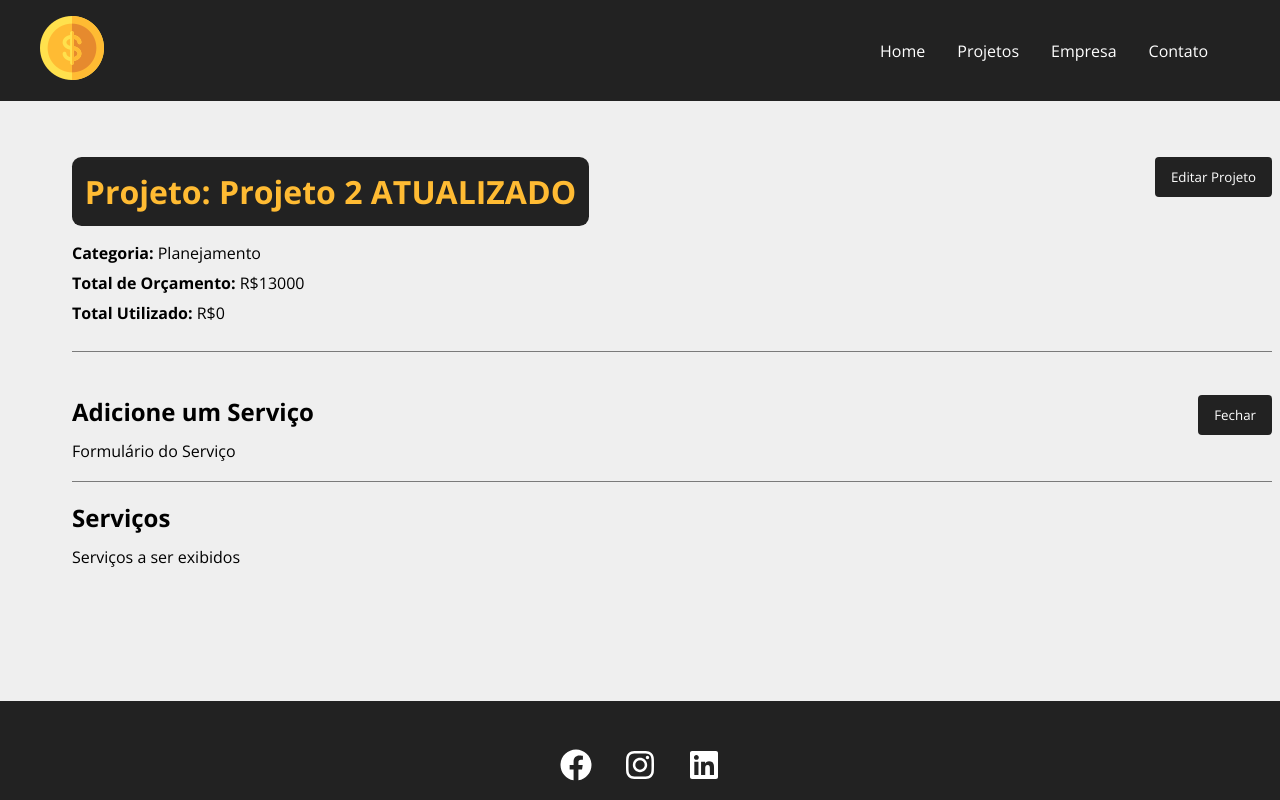
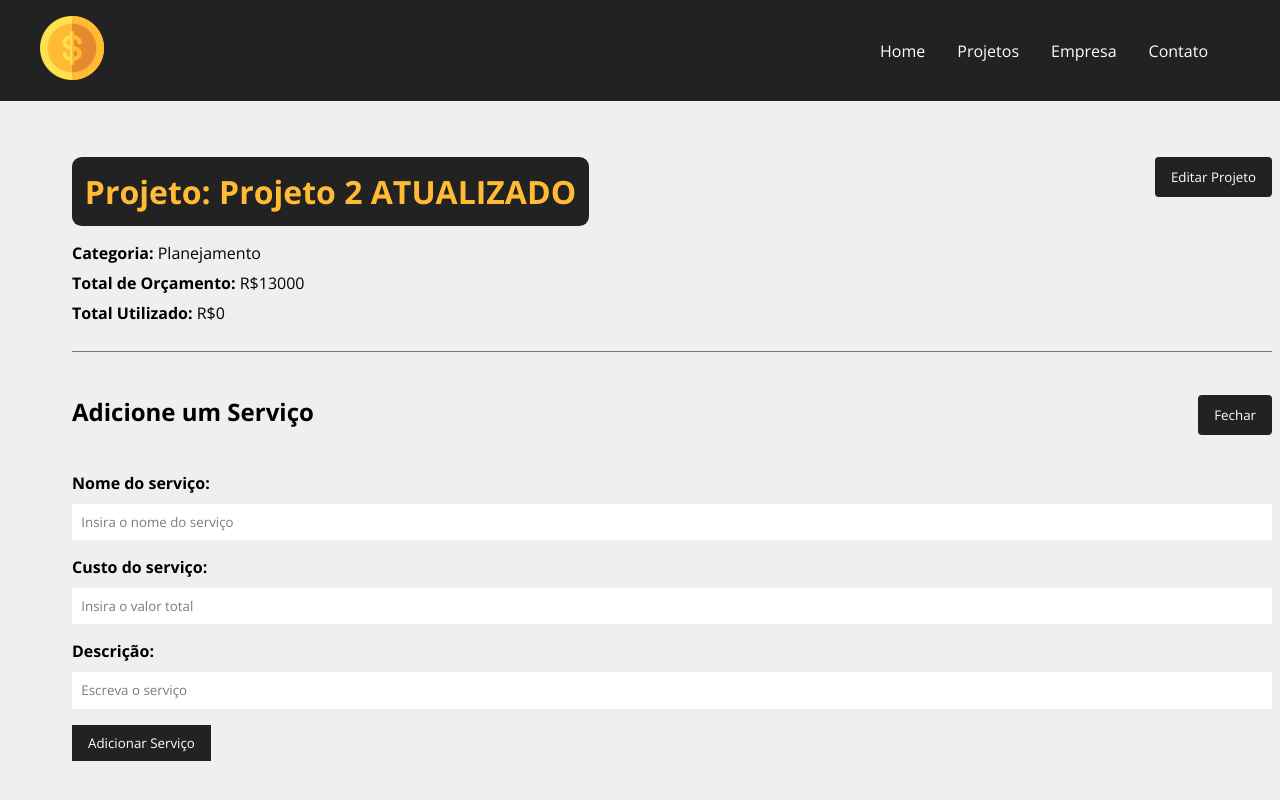
Before and after one commit to soutodev/projetoCosts, a React (Create React App) app: page /project/4 in a window 1280 px wide. Both pictures are taken after a click on the button "Adicionar Serviço". Shown: the top 800 px of the page. Built offline with nearby package versions, Linux system fonts and the light colour scheme; data requests are answered from the project's data file.

Commit message:
Criando a adição de servicos ao projeto

```diff
--- a/db.json
+++ b/db.json
@@ -24,13 +24,32 @@
     },
     {
       "name": "projetoInfra Atual",
-      "budget": "10000000",
+      "budget": "100",
       "category": {
         "id": "1",
         "name": "Infra"
       },
-      "cost": 0,
-      "services": [],
+      "cost": 75,
+      "services": [
+        {
+          "name": "serviço 1",
+          "cost": "50",
+          "description": "faz alguma coisa",
+          "id": "7b6fcac6-5bbc-404b-8552-9ef01b7258e3"
+        },
+        {
+          "name": "serviço novo atualizado",
+          "cost": "10",
+          "description": "faz alguma coisa 2",
+          "id": "f20e8a6a-89f8-4477-a8f9-0f744250c8c3"
+        },
+        {
+          "name": "serviço novo mais barato",
+          "cost": "15",
+          "description": "faz alguma coisa 2",
+          "id": "0621ab31-da06-40d5-90f2-d98a49715830"
+        }
+      ],
       "id": 8
     }
   ],
--- a/src/components/pages/Project.js
+++ b/src/components/pages/Project.js
@@ -1,3 +1,5 @@
+import {  parse, v4 as uuidv4  } from 'uuid';
+
 import styles from './Project.module.css';
 
 import {useParams} from 'react-router-dom';
@@ -6,7 +8,9 @@ import {useState, useEffect} from 'react';
 import Loading from '../layout/Loading';
 import Container from '../layout/Container';
 import ProjectForm from '../project/ProjectForm';
+import ServiceForm from '../services/ServiceForm';
 import Message from '../layout/Message';
+
 
 function Project() {
 
@@ -61,6 +65,47 @@ function Project() {
         .catch((err) => console.log(err))
     }
 
+    function createService(project) {
+
+        // last service
+        const lastService = project.services[project.services.length - 1]
+
+        lastService.id = uuidv4();
+
+        const lastServiceCost = lastService.cost;
+
+        const newCost = parseFloat(project.cost) + parseFloat(lastServiceCost);
+
+        //maximum value validation
+        if(newCost > parseFloat(project.budget)) {
+            setMessage('Orçamento ultrapassado, verifique o valor do Serviço');
+            setType('error')
+            project.services.pop();
+            return false;
+        }
+
+        //add service cost to project totat  cost
+        project.cost = newCost;
+
+        //update project
+        fetch(`http://localhost:5000/projects/${project.id}`, {
+            method: 'PATCH',
+            headers: {
+                'Content-Type':'application/json'
+            },
+            body: JSON.stringify(project),
+        })
+        .then(resp => resp.json())
+            .then((data) => {
+                //exibir os serviços ***
+                console.log(data);
+                // setMessage(`Serviço adicionado ao projeto: ${project.name}`)
+                // setType('Success');
+            })
+        .catch((err) => console.log(err))
+
+    };
+
     function toggleProjectForm() {
         setShowProjectForm(!showProjectForm);
     };
@@ -110,9 +155,13 @@ function Project() {
                                 {!showServiceForm ? "Adicionar Serviço" : "Fechar"}
                             </button>
                             <div className={styles.project_info}>
-                                {showServiceForm &&
-                                    <div>Formulário do Serviço</div>
-                                }
+                                {showServiceForm && (
+                                        <ServiceForm
+                                            handleSubmit={createService}
+                                            btnText="Adicionar Serviço"
+                                            projectData={project}
+                                        />
+                                )}
                             </div>
                         </div>
                         <h2>Serviços</h2>
--- /dev/null
+++ b/src/components/services/ServiceForm.js
@@ -0,0 +1,51 @@
+import {useState} from 'react'
+
+import Input from '../form/Input';
+import SubmitButton from '../form/SubmitButton';
+
+import styles from '../project/ProjectForm.module.css'
+
+
+function ServiceForm({ handleSubmit, btnText, projectData }) {
+
+    const [service, setService] = useState([]);
+
+    function submit(e) {
+        e.preventDefault()
+        projectData.services.push(service);
+        handleSubmit(projectData);
+    }
+
+    function handleChange(e) {
+        setService({  ...service, [e.target.name] : e.target.value })
+    }
+
+    return (
+       <form onSubmit={submit} className={styles.form}>
+          <Input
+            type="text"
+            text="Nome do serviço"
+            name="name"
+            placeholder="Insira o nome do serviço"
+            handleOnChange={handleChange}
+          />
+          <Input
+            type="number"
+            text="Custo do serviço"
+            name="cost"
+            placeholder="Insira o valor total"
+            handleOnChange={handleChange}
+          />
+          <Input
+            type="text"
+            text="Descrição"
+            name="description"
+            placeholder="Escreva o serviço"
+            handleOnChange={handleChange}
+          />
+          <SubmitButton text={btnText} />
+       </form>
+    );
+}
+
+export default ServiceForm;
```
